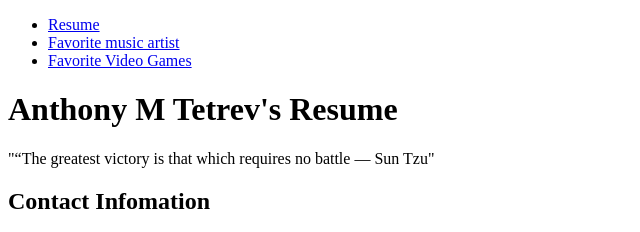
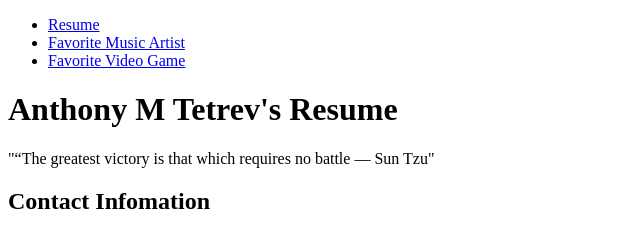
Before and after one commit to ETGxShaggyx/Project-1, a plain HTML site: page index.html in a window 1280 px wide. Shown: the top 232 px of the page, 0-640 px from the left. Drawn offline with Linux system fonts and the light colour scheme.

Commit message:
Update index.html

```diff
--- a/index.html
+++ b/index.html
@@ -7,8 +7,8 @@
 	<body>
 		<ul>
 			<li><a href="index.html">Resume</a></li>
-			<li><a href="music.html">Favorite music artist</a></li>
-			<li><a href="Videogames.html">Favorite Video Games</a></li>
+			<li><a href="music.html">Favorite Music Artist</a></li>
+			<li><a href="Videogames.html">Favorite Video Game</a></li>
   </ul>
   <h1>Anthony M Tetrev's Resume</h1>
   <p>"“The greatest victory is that which requires no battle — Sun Tzu"</p>
```
